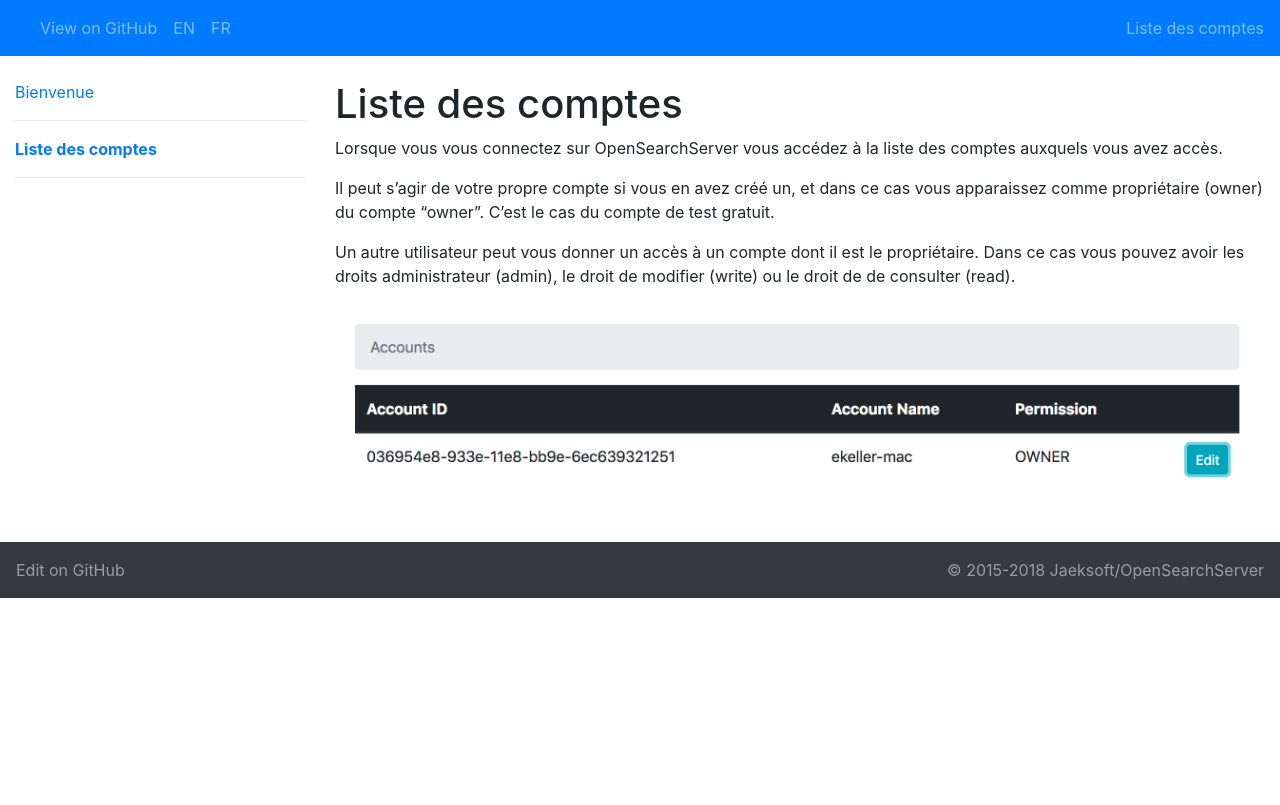
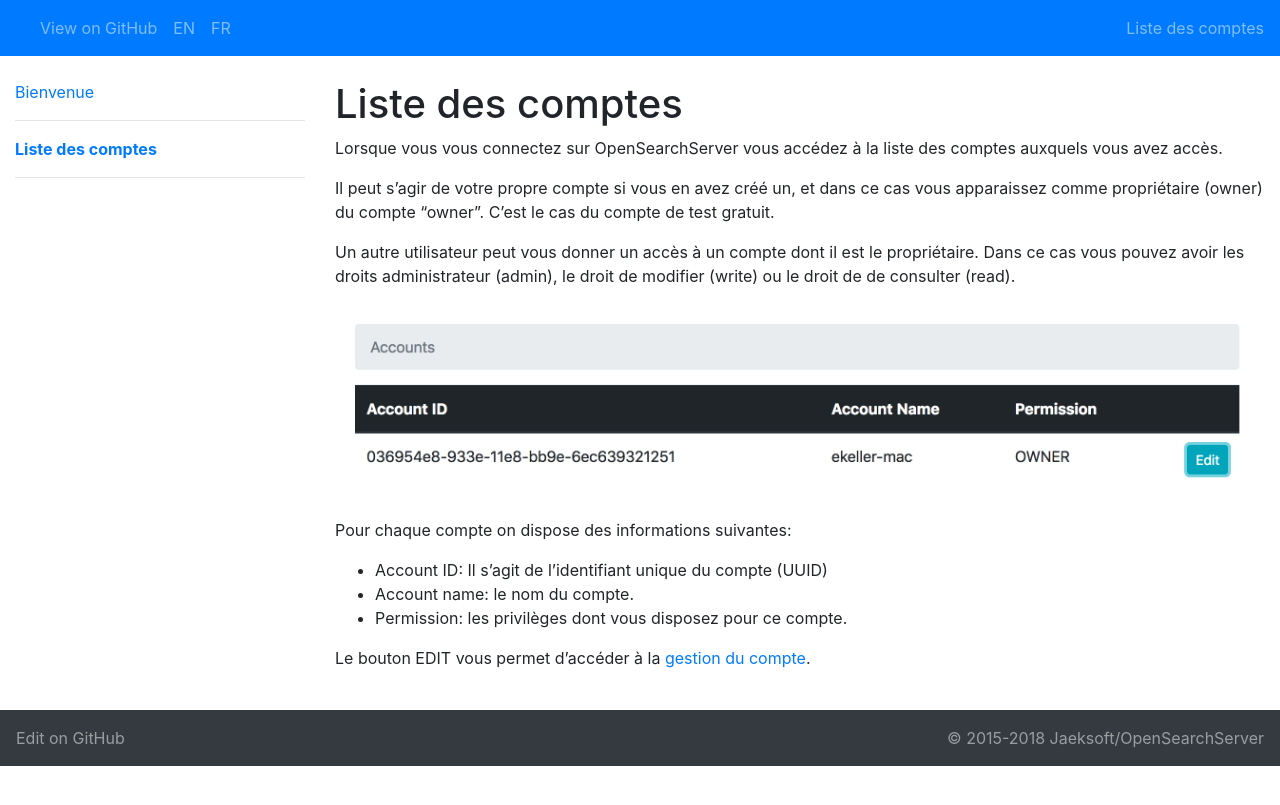
Before and after one commit to Acidburn0zzz/opensearchserver-documentation, a Jekyll site: the page built from docs/fr/account-list.md, in a window 1280 px wide. Shown: the top 805 px of the page. Built offline with Jekyll 4.4.1, drawn with Linux system fonts in a browser that asks for light colours; our own code applies the rules of GitHub Pages for plain Markdown files; the repository's description, which GitHub fills in, is left out.

Commit message:
Add french account list

```diff
--- a/docs/fr/account-list.md
+++ b/docs/fr/account-list.md
@@ -13,3 +13,11 @@ Dans ce cas vous pouvez avoir les droits administrateur (admin), le droit de mod
 ou le droit de de consulter (read).
 
 ![Liste des comptes](/assets/account-list.png){:class="img-fluid"}
+
+Pour chaque compte on dispose des informations suivantes:
+
+- Account ID: Il s'agit de l'identifiant unique du compte (UUID)
+- Account name: le nom du compte.
+- Permission: les privilèges dont vous disposez pour ce compte.
+
+Le bouton EDIT vous permet d'accéder à la [gestion du compte](/fr/account-edition.md).
```
Also changed, not shown: docs/en/account-list.md (+3 -0 lines).
